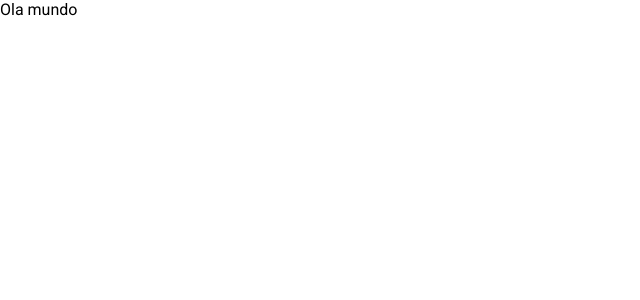
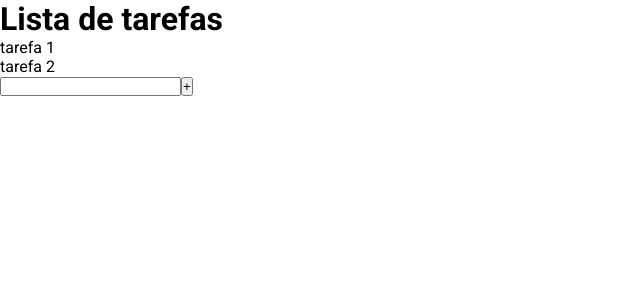
Before and after one commit to viniciusgasparino/todoList, a Next.js app: page / in a window 1280 px wide. Shown: the top 300 px of the page, without its empty margins (0-640 px from the left). Built offline with nearby package versions, Linux system fonts and the light colour scheme.

Commit message:
Criado botão,lista  e input

```diff
--- a/pages/index.jsx
+++ b/pages/index.jsx
@@ -3,7 +3,20 @@
 function HomePage(){
   return(
     <>
-      Ola mundo
+      <h1>Lista de tarefas</h1>
+
+      <div>
+        <ul>
+          <li>tarefa 1</li>
+          <li>tarefa 2</li>
+        </ul>
+      </div>
+
+      <div>
+        <input />
+        <button>+</button>
+      </div>
+
     </>
   )
 }
```
